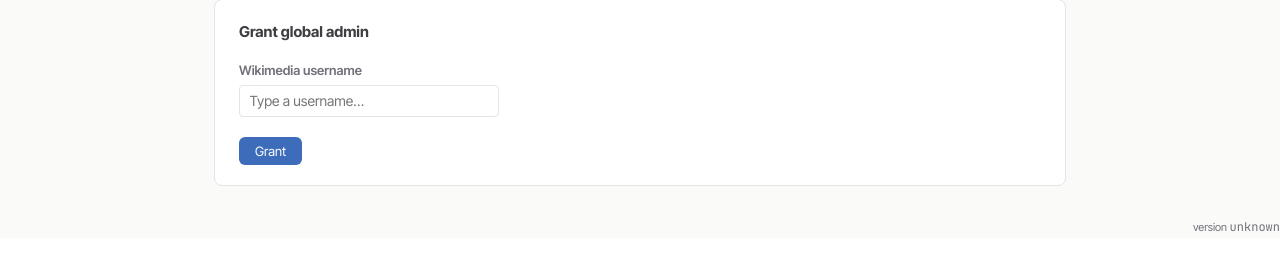
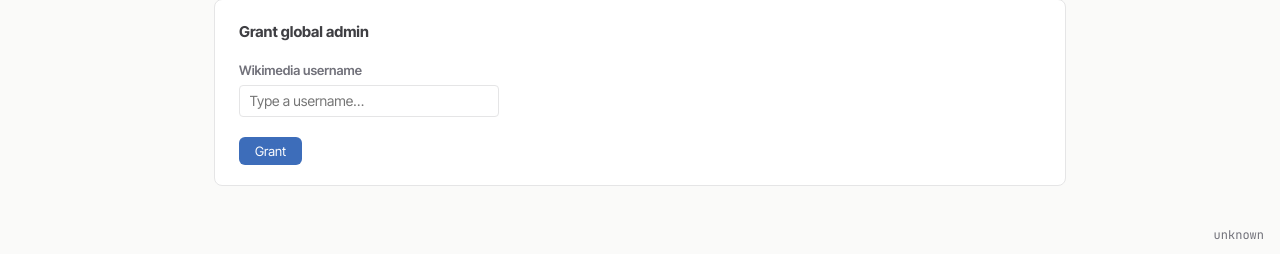
Before and after one commit to lgelauff/wiki-polis, a Flask app: page /admin in a window 1280 px wide. Shown: the part 749-1003 px from the top of the page. Before the commit the page ends 981 px from the top, so only its background shows below. Run offline with Flask 3, Linux system fonts and the light colour scheme; the visitor is signed in with stand-in values (Sample User, id 1); tables that the repository leaves empty hold one stand-in row (values such as "Sample post"); parts of the project's set-up code (start-up, migrations or seed data) failed here and were passed over; some libraries are stand-ins or nearby versions.

Commit message:
Move version display to base.html footer so it appears on every page
Co-Authored-By: Claude Sonnet 4.6 <noreply@anthropic.com>

```diff
--- a/v2/templates/admin.html
+++ b/v2/templates/admin.html
@@ -127,8 +127,4 @@
 
 </div>
 
-<p class="muted" style="font-size:11px;margin-top:2rem;text-align:right">
-  version <code>{{ git_version }}</code>
-</p>
-
 {% endblock %}
--- a/v2/templates/base.html
+++ b/v2/templates/base.html
@@ -54,6 +54,10 @@
 
   <div id="toast-container" aria-live="polite"></div>
 
+  <footer style="text-align:right;padding:.5rem 1rem;font-size:11px;color:var(--muted)">
+    <code>{{ git_version }}</code>
+  </footer>
+
   {% with messages = get_flashed_messages(with_categories=true) %}
   {% if messages %}
   <script nonce="{{ csp_nonce }}">
```
